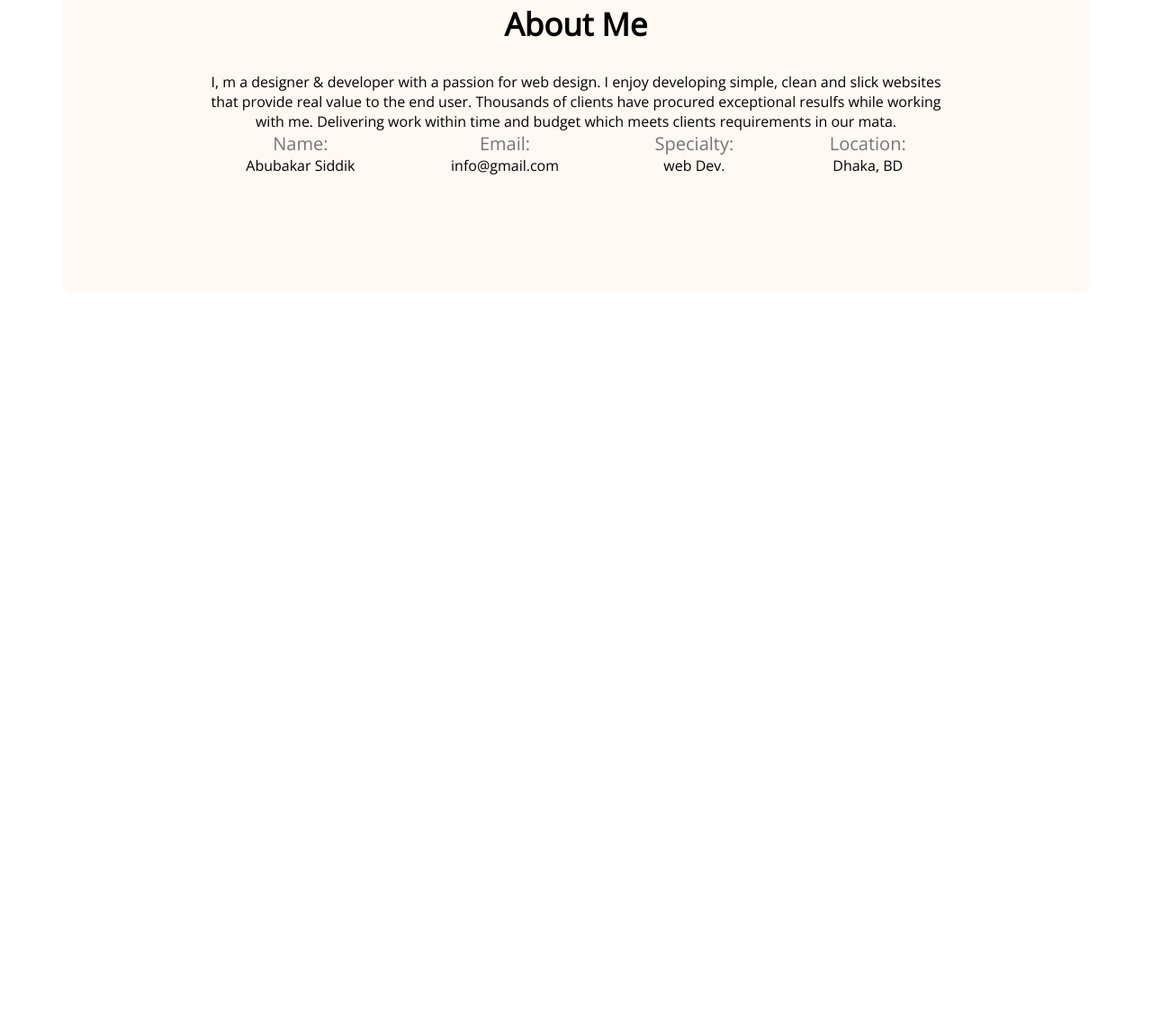
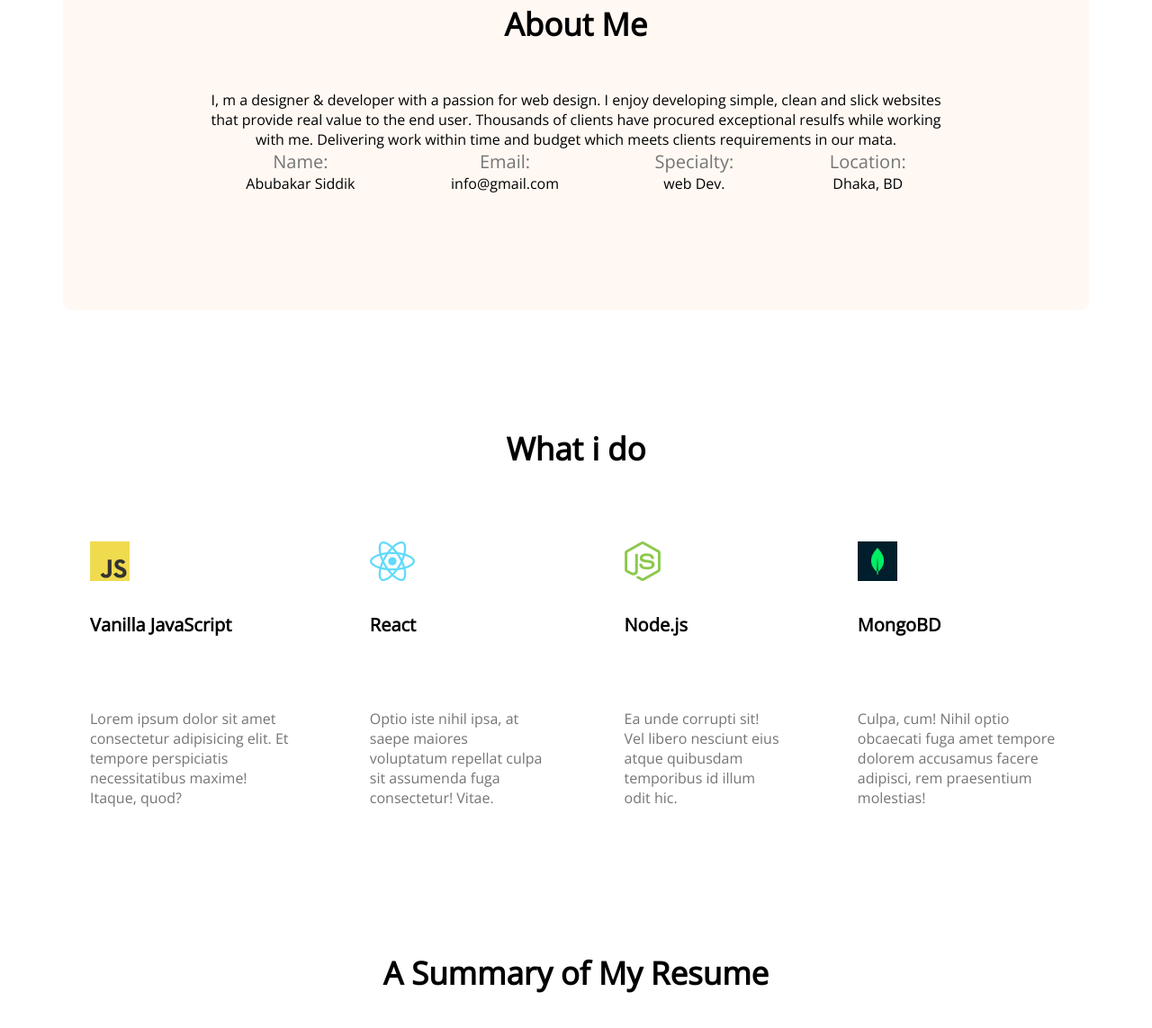
Before and after one commit to ItzSiddik43/developer-portfolio, a plain HTML site: page index.html in a window 1280 px wide. Shown: the part 1097-2240 px from the top of the page at 90% size. Before the commit the page ends 1422 px from the top, so only its background shows below. Drawn offline with nearby package versions, Linux system fonts and the light colour scheme.

Commit message:
added new section and icons

```diff
--- a/index.html
+++ b/index.html
@@ -61,13 +61,44 @@
                 <p class="info-title">Location:</p>
                 <p class="info-desription">Dhaka, BD</p>
             </div>
-
-
-
-
+        </div>
+    </section>
+    <!-- what i do section-->
+    <section class="what-i-do">
+        <h3 class="section-title">What i do</h3>
+        <!--.skills-container>.skill*4>img+p.skill-title+p.skill+p.skill-description>lorem15-->
+        <div class="skills-container">
+            <div class="skill">
+                <img src="images/icons/js.png" alt="">
+                <p class="skill-title">Vanilla JavaScript</p>
+                <p class="skill"></p>
+                <p class="skill-description">Lorem ipsum dolor sit amet consectetur adipisicing elit. Et tempore perspiciatis necessitatibus maxime! Itaque, quod?</p>
+            </div>
+            <div class="skill">
+                <img src="images/icons/react.png" alt="">
+                <p class="skill-title">React</p>
+                <p class="skill"></p>
+                <p class="skill-description">Optio iste nihil ipsa, at saepe maiores voluptatum repellat culpa sit assumenda fuga consectetur! Vitae.</p>
+            </div>
+            <div class="skill">
+                <img src="images/icons/nodejs.png" alt="">
+                <p class="skill-title">Node.js</p>
+                <p class="skill"></p>
+                <p class="skill-description">Ea unde corrupti sit! Vel libero nesciunt eius atque quibusdam temporibus id illum odit hic.</p>
+            </div>
+            <div class="skill">
+                <img src="images/icons/mongo.png" alt="">
+                <p class="skill-title"> MongoBD</p>
+                <p class="skill"></p>
+                <p class="skill-description">Culpa, cum! Nihil optio obcaecati fuga amet tempore dolorem accusamus facere adipisci, rem praesentium molestias!</p>
+            </div>
         </div>
     </section>
 
+    <!--resume section-->
+    <section class="resume">
+        <h3 class="section-title">A Summary of My Resume<h3>
+    </section>
    </main>
 
    <footer>
--- a/styles/portfolio.css
+++ b/styles/portfolio.css
@@ -79,21 +79,25 @@ nav li{
   max-width: 1140px;
   margin: 0 auto;
 }
+section{
+    margin-top: 130px;
+}
 /* about section styles */
 
 .about{
     text-align: center;
-    margin-top: 130px;
+
     border-radius: 10px;
     background-color: #fff8f3;
     padding: 130px 150px;
 
 }
 .section-title{
+
     font-weight: 700;
     font-size: 35px;
-
-    margin-bottom: 30px;
+    margin-bottom: 50px;
+    text-align: center;
 
 }
 
@@ -117,3 +121,27 @@ nav li{
     font-size: 20px;
     color: #474747;
 }
+/* what i do styles */
+
+.skills-container{
+    display: flex;
+    gap: 24px;
+}
+.skill{
+    background: #FFFFFF;
+    box-shadow: 0px, 6px 50px rgba(0, 0, 0, 0.06);
+    border-radius: 5px;
+    padding: 30px;
+}
+.skill-title{
+    font-weight: 700;
+    font-size: 20px;
+    margin-top: 30px;
+    margin-bottom: 20px;
+}
+.skill-description{
+    font-size: 16px;
+    color:#757575;
+}
+
+/* resume styles */
```
